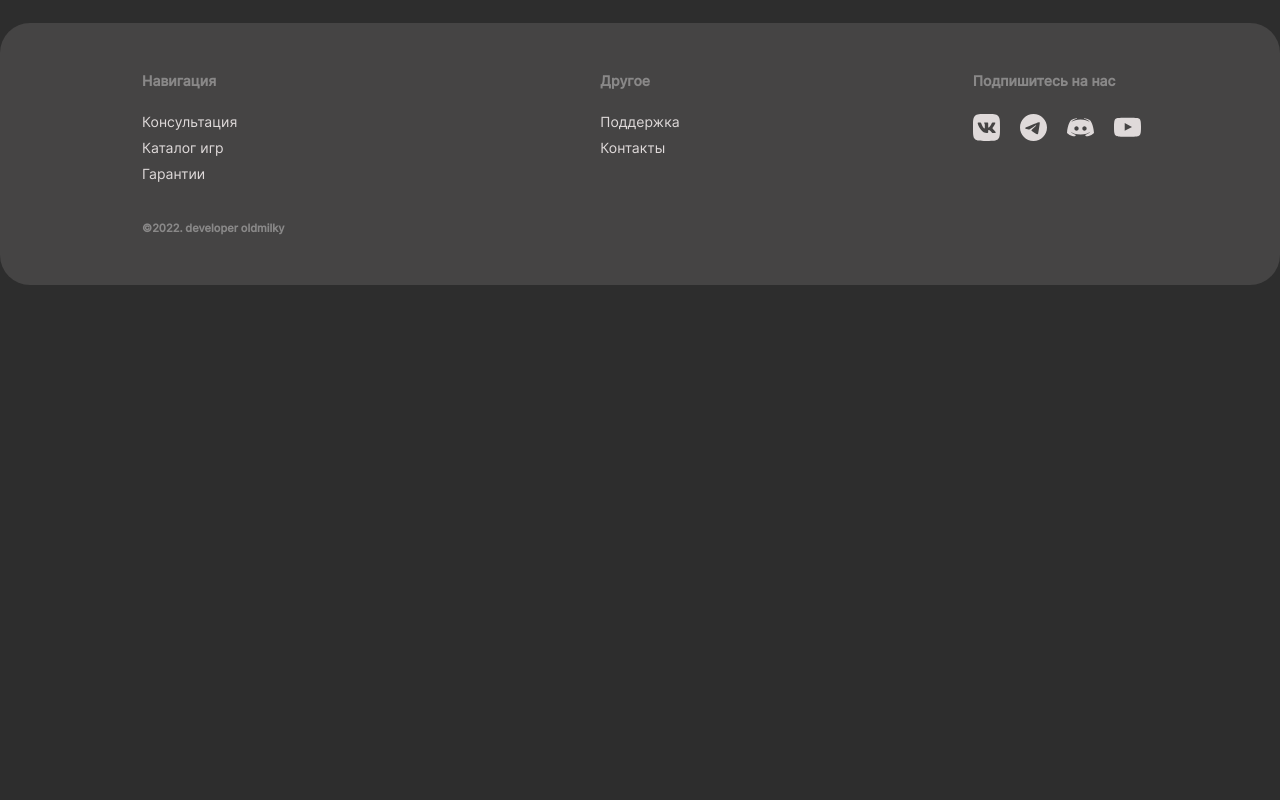
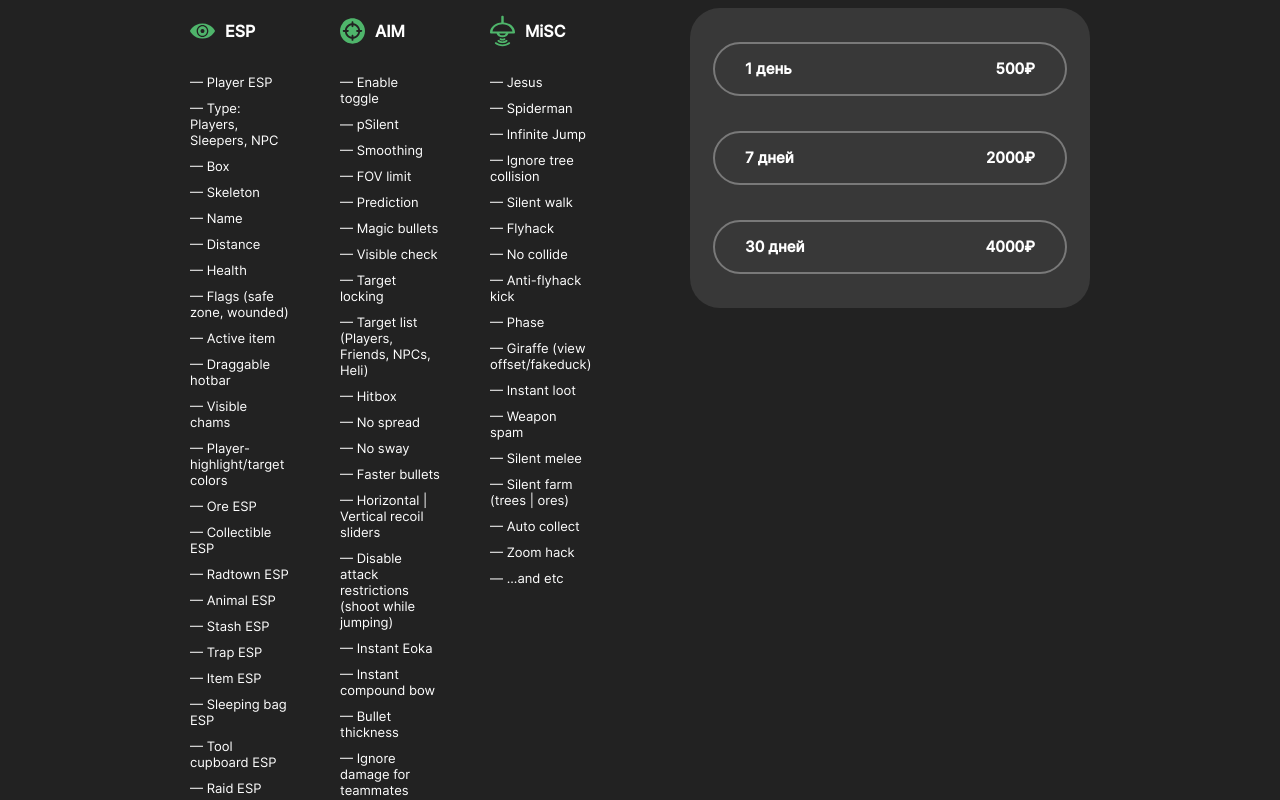
Before and after one commit to SIRNJMH/millex, a React (Create React App) app: page /rust/hyperaim in a window 1280 px wide. Before the commit this address had no page. Shown: the part 740-1540 px from the top of the page. Before the commit the page ends 1075 px from the top, so only its background shows below. Built offline with nearby package versions, Linux system fonts and the light colour scheme.

Commit message:
feat: added card in rust

```diff
--- a/src/components/App/App.jsx
+++ b/src/components/App/App.jsx
@@ -20,6 +20,7 @@ import SelectValorant from "../SelectValorant/SelectValorant";
 import SelectValorant2 from "../SelectValorant2/SelectValorant2";
 import SelectFortnite from "../SelectFortnite/SelectFortnite";
 import SelectRust from "../SelectRust/SelectRust";
+import SelectRust2 from "../SelectRust2/SelectRust2";
 import SelectSpoofer from "../SelectSpoofer/SelectSpoofer";
 import NotFound from "../NotFound/NotFound";
 
@@ -103,9 +104,14 @@ function App() {
           <SelectFortnite />
           <Footer />
         </Route>
-        <Route path="/rust/millex" exact>
+        <Route path="/rust/hooked" exact>
           <Header />
           <SelectRust />
+          <Footer />
+        </Route>
+        <Route path="/rust/hyperaim" exact>
+          <Header />
+          <SelectRust2 />
           <Footer />
         </Route>
         <Route path="/spoofer/millex" exact>
--- a/src/components/Rust/Rust.jsx
+++ b/src/components/Rust/Rust.jsx
@@ -20,12 +20,25 @@ function Rust() {
         <div className="card_game__container">
 
         <div className="card_game">
-            <Link className="card_game__link" to="/rust/millex">
+            <Link className="card_game__link" to="/rust/hooked">
             <img className="card_game__image" src={rust2} alt="RUST" />
             <div className="card_game__wrapper">
                 <p className="card_game__title">HOOKED.TECH</p>
                 <div className="card_game__wrap">
                     <p className="card_game__price">от 290₽</p>
+                    <button className="card_game__button">Перейти</button>
+                </div>
+            </div>
+            </Link>
+        </div>
+
+        <div className="card_game">
+            <Link className="card_game__link" to="/rust/hyperaim">
+            <img className="card_game__image" src={rust1} alt="RUST" />
+            <div className="card_game__wrapper">
+                <p className="card_game__title">HYPERAIM.GG</p>
+                <div className="card_game__wrap">
+                    <p className="card_game__price">от 700₽</p>
                     <button className="card_game__button">Перейти</button>
                 </div>
             </div>
--- /dev/null
+++ b/src/components/SelectRust2/SelectRust2.jsx
@@ -0,0 +1,140 @@
+import React from 'react';
+import './SelectRust2.css';
+import rust from '../../images/rustsel.png';
+import eyes from '../../images/eyes.svg';
+import aimbot from '../../images/aimbot.svg';
+import misc from '../../images/misc.svg';
+import loot from '../../images/loot.svg';
+import { Link } from 'react-router-dom';
+
+function SelectFortnite() {
+  return (
+    <div className="select">
+      <div className="select__container">
+      <div className="select__title_wrap">
+            <Link className="cards__game_link" to="/rust">
+                <svg width="15" height="18" viewBox="0 0 15 18" fill="none" xmlns="http://www.w3.org/2000/svg">
+                    <path className="cards_game__arrow" d="M11.7338 18C10.945 18.0008 10.18 17.7572 9.56738 17.3101L1.06849 10.9957C0.735212 10.7569 0.46606 10.4535 0.281066 10.1081C0.0960718 9.76276 0 9.38429 0 9.00087C0 8.61746 0.0960718 8.23899 0.281066 7.89362C0.46606 7.54825 0.735212 7.24487 1.06849 7.00607L9.56738 0.691685C10.079 0.322712 10.6956 0.0905219 11.3467 0.0215753C11.9978 -0.0473713 12.6574 0.0496979 13.2502 0.301722C13.7655 0.506122 14.2044 0.83968 14.5147 1.26256C14.825 1.68544 14.9934 2.17976 15 2.68649V15.3153C14.9934 15.822 14.825 16.3163 14.5147 16.7392C14.2044 17.1621 13.7655 17.4956 13.2502 17.7C12.7738 17.895 12.2571 17.9972 11.7338 18V18Z" fill="white"/>
+                </svg>
+            </Link>
+            <p className="cards_game__title">HYPERAIM.GG</p>
+        </div>
+        <div className="select__wrap">
+            <img className="select__image" src={rust} alt="VALORANT" />
+            <div className="select__line" />
+        </div>
+        <div className="select__wrapper">
+            <div className="select__wrapper_functional">
+
+            <div className="select__wrapper_function">
+                <div className="select__wrapper_title">
+                    <img className="select__logo" src={eyes} alt="eyes" />
+                    <h2 className="select__title">ESP</h2>
+                </div>
+                <p className="select__text">— Player ESP</p>
+                <p className="select__text">— Type: Players, Sleepers, NPC</p>
+                <p className="select__text">— Box</p>
+                <p className="select__text">— Skeleton</p>
+                <p className="select__text">— Name</p>
+                <p className="select__text">— Distance</p>
+                <p className="select__text">— Health</p>
+                <p className="select__text">— Flags (safe zone, wounded)</p>
+                <p className="select__text">— Active item</p>
+                <p className="select__text">— Draggable hotbar</p>
+                <p className="select__text">— Visible chams</p>
+                <p className="select__text">— Player-highlight/target colors</p>
+                <p className="select__text">— Ore ESP</p>
+                <p className="select__text">— Collectible ESP</p>
+                <p className="select__text">— Radtown ESP</p>
+                <p className="select__text">— Animal ESP</p>
+                <p className="select__text">— Stash ESP</p>
+                <p className="select__text">— Trap ESP</p>
+                <p className="select__text">— Item ESP</p>
+                <p className="select__text">— Sleeping bag ESP</p>
+                <p className="select__text">— Tool cupboard ESP</p>
+                <p className="select__text">— Raid ESP</p>
+                <p className="select__text">— Watermark | prediction point</p>
+                </div>
+
+                <div className="select__wrapper_function">
+                <div className="select__wrapper_title">
+                    <img className="select__logo" src={aimbot} alt="aimbot" />
+                    <h2 className="select__title">AIM</h2>
+                </div>
+                <p className="select__text">— Enable toggle</p>
+                <p className="select__text">— pSilent</p>
+                <p className="select__text">— Smoothing</p>
+                <p className="select__text">— FOV limit</p>
+                <p className="select__text">— Prediction</p>
+                <p className="select__text">— Magic bullets</p>
+                <p className="select__text">— Visible check</p>
+                <p className="select__text">— Target locking</p>
+                <p className="select__text">— Target list (Players, Friends, NPCs, Heli)</p>
+                <p className="select__text">— Hitbox</p>
+                <p className="select__text">— No spread</p>
+                <p className="select__text">— No sway</p>
+                <p className="select__text">— Faster bullets</p>
+                <p className="select__text">— Horizontal | Vertical recoil sliders</p>
+                <p className="select__text">— Disable attack restrictions (shoot while jumping)</p>
+                <p className="select__text">— Instant Eoka</p>
+                <p className="select__text">— Instant compound bow</p>
+                <p className="select__text">— Bullet thickness</p>
+                <p className="select__text">— Ignore damage for teammates</p>
+                <p className="select__text">— Hit override</p>
+                <p className="select__text">— Hit override for helicopter</p>
+                </div>
+
+                <div className="select__wrapper_function">
+                <div className="select__wrapper_title">
+                    <img className="select__logo" src={misc} alt="misc" />
+                    <h2 className="select__title">MiSC</h2>
+                </div>
+                <p className="select__text">— Jesus</p>
+                <p className="select__text">— Spiderman</p>
+                <p className="select__text">— Infinite Jump</p>
+                <p className="select__text">— Ignore tree collision</p>
+                <p className="select__text">— Silent walk</p>
+                <p className="select__text">— Flyhack</p>
+                <p className="select__text">— No collide</p>
+                <p className="select__text">— Anti-flyhack kick</p>
+                <p className="select__text">— Phase</p>
+                <p className="select__text">— Giraffe (view offset/fakeduck)</p>
+                <p className="select__text">— Instant loot</p>
+                <p className="select__text">— Weapon spam</p>
+                <p className="select__text">— Silent melee</p>
+                <p className="select__text">— Silent farm (trees | ores)</p>
+                <p className="select__text">— Auto collect</p>
+                <p className="select__text">— Zoom hack</p>
+                <p className="select__text">— ...and etc</p>
+                </div>
+
+            </div>
+            <div className="select__wrapper_prices">
+                <a className="select__wrapper_link" href="https://millex.fun/payitem/25" target="_blank">
+                    <div className="select__wrapper_prices-price">
+                        <p className="select__wrapper_prices-day">1 день</p>
+                        <p className="select__wrapper_prices-day">500₽</p>
+                    </div>
+                </a>
+
+                <a className="select__wrapper_link" href="https://millex.fun/payitem/26" target="_blank">
+                <div className="select__wrapper_prices-price">
+                    <p className="select__wrapper_prices-day">7 дней</p>
+                    <p className="select__wrapper_prices-day">2000₽</p>
+                </div>
+                </a>
+
+                <a className="select__wrapper_link" href="https://millex.fun/payitem/27" target="_blank">
+                    <div className="select__wrapper_prices-price">
+                        <p className="select__wrapper_prices-day">30 дней</p>
+                        <p className="select__wrapper_prices-day">4000₽</p>
+                    </div>
+                </a>
+            </div>
+        </div>
+      </div>
+    </div>
+  );
+}
+
+export default SelectFortnite;
--- a/src/components/SelectValorant2/SelectValorant2.jsx
+++ b/src/components/SelectValorant2/SelectValorant2.jsx
@@ -40,9 +40,10 @@ function SelectValorant2() {
             <div className="select__wrapper_function">
                 <div className="select__wrapper_title">
                     <img className="select__logo" src={misc} alt="misc" />
-                    <h2 className="select__title">RADAR</h2>
+                    <h2 className="select__title">MISC</h2>
                 </div>
                 <p className="select__text">— Radar ON / OFF</p>
+                <p className="select__text">— Spoofer</p>
             </div>
 
             </div>
```
Also changed, not shown: src/components/SelectRust2/SelectRust2.css (added), src/images/rust3.png, src/images/rustsel.png (added).
